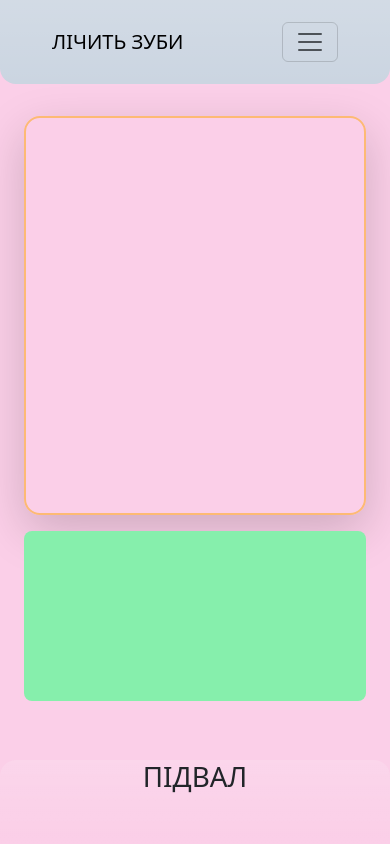
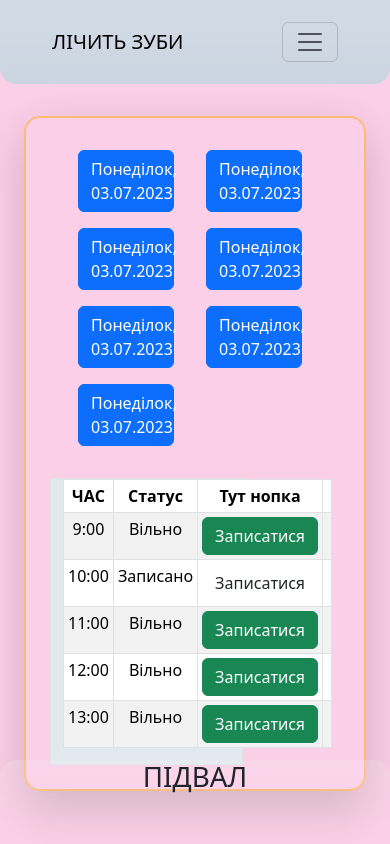
Before and after one commit to VladGrushevoi/learning-typescript, a React (Vite) app in the folder e-journal/: page / in a window 390 px wide. Built offline with nearby package versions, Linux system fonts and the light colour scheme.

Commit message:
try to responsive layout

```diff
--- /dev/null
+++ b/e-journal/src/components/bottons/DateButton.tsx
@@ -0,0 +1,12 @@
+import { Button, Nav } from "react-bootstrap"
+
+export const DateButton = () => {
+
+    return (
+        <>
+                <Nav.Link>
+                    <Button className="flex-wrap w-24">Понеділок, 03.07.2023</Button>
+                </Nav.Link>
+        </>
+    )
+}
--- a/e-journal/src/components/pages/MainPage/MainPage.tsx
+++ b/e-journal/src/components/pages/MainPage/MainPage.tsx
@@ -1,13 +1,71 @@
-import { Col, Row } from "react-bootstrap"
+import { Button, Col, Nav, Row, Table } from "react-bootstrap"
+import { DateButton } from "../../bottons/DateButton"
 
 export const MainPage = () => {
 
     return (
         <>
-            <Row className=' px-6 py-8 text-center gap-3 h-[75vh]'>
-                <Col  className='border-2 rounded-2xl border-orange-300 shadow-lg h-[70%]'>
+            <Row className=' px-6 py-8 text-center gap-3 h-[80vh]'>
+                <Col className='border-2 rounded-2xl border-orange-300 shadow-lg'>
+                    <Row className="gap-4 p-6">
+                        <Col className="">
+                            <Nav className="">
+                                <DateButton />
+                                <DateButton />
+                                <DateButton />
+                                <DateButton />
+                                <DateButton />
+                                <DateButton />
+                                <DateButton />
+                            </Nav>
+                        </Col>
+                        <Col md={8} xs={8} lg={9} className="border bg-slate-200">
+                            <Table className="text-center" striped bordered hover size="sm">
+                                <thead>
+                                    <tr>
+                                        <th>ЧАС</th>
+                                        <th>Статус</th>
+                                        <th>Тут нопка</th>
+                                        <th></th>
+                                    </tr>
+                                </thead>
+                                <tbody>
+                                    <tr>
+                                        <td>9:00</td>
+                                        <td>Вільно</td>
+                                        <td><Button variant="success">Записатися</Button></td>
+                                        <td></td>
+                                    </tr>
+                                    <tr>
+                                        <td>10:00</td>
+                                        <td>Записано</td>
+                                        <td><Button variant="error">Записатися</Button></td>
+                                        <td></td>
+                                    </tr>
+                                    <tr>
+                                        <td>11:00</td>
+                                        <td>Вільно</td>
+                                        <td><Button variant="success">Записатися</Button></td>
+                                        <td></td>
+                                    </tr>
+                                    <tr>
+                                        <td>12:00</td>
+                                        <td>Вільно</td>
+                                        <td><Button variant="success">Записатися</Button></td>
+                                        <td></td>
+                                    </tr>
+                                    <tr>
+                                        <td>13:00</td>
+                                        <td>Вільно</td>
+                                        <td><Button variant="success">Записатися</Button></td>
+                                        <td></td>
+                                    </tr>
+                                </tbody>
+                            </Table>
+                        </Col>
+                    </Row>
                 </Col>
-                <Col lg={3} className='bg-green-300 rounded-lg h-[30%]'>
+                <Col lg={2} className='bg-green-300 rounded-lg'>
                 </Col>
             </Row>
         </>
```
